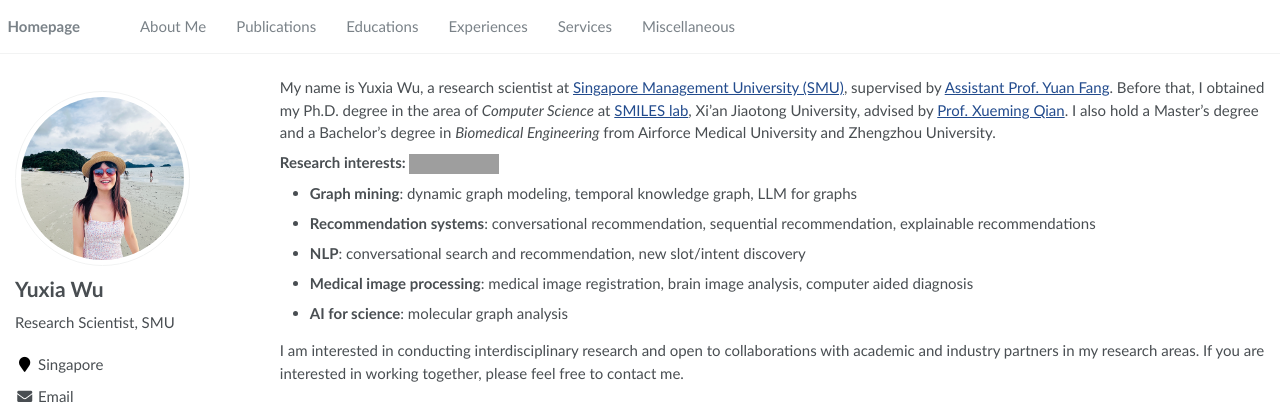
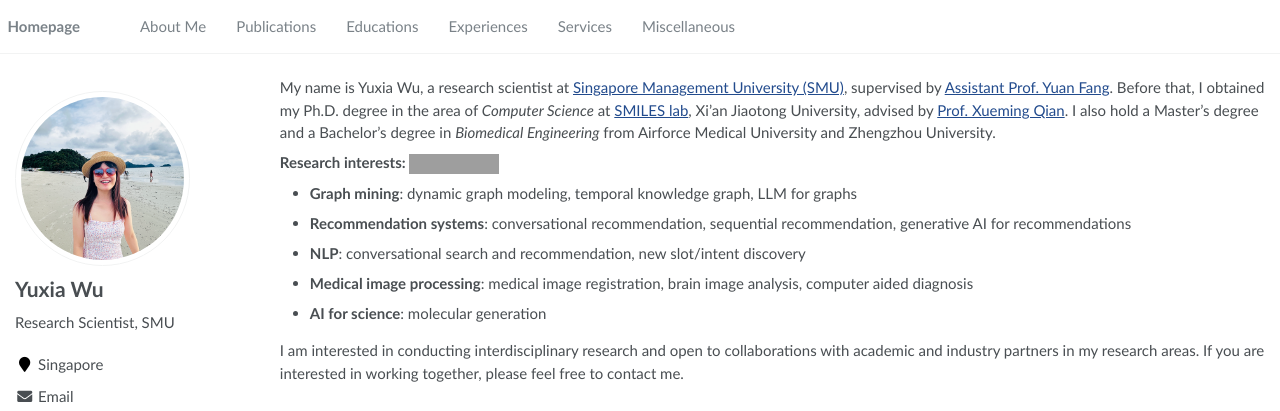
Before and after one commit to YuxiaWu/YuxiaWu.github.io, a Jekyll site: the page built from _pages/about.md, in a window 1280 px wide and 900 px high. Shown: the top 411 px of the window. Built offline with Jekyll 4.4.1, drawn with Linux system fonts in a browser that asks for light colours; some web fonts are replaced; grey boxes are pictures that could not be loaded.

Commit message:
Update about.md

```diff
--- a/_pages/about.md
+++ b/_pages/about.md
@@ -24,10 +24,10 @@ My name is Yuxia Wu, a research scientist at [Singapore Management University (S
 **Research interests:** <a href='https://scholar.google.com/citations?user=bRgptuYAAAAJ&hl=en'><img src="https://img.shields.io/endpoint?url={{ url | url_encode }}&logo=Google%20Scholar&labelColor=f6f6f6&color=9cf&style=flat&label=citations"></a>
 
 - **Graph mining**: dynamic graph modeling, temporal knowledge graph, LLM for graphs
-- **Recommendation systems**: conversational recommendation, sequential recommendation, explainable recommendations
+- **Recommendation systems**: conversational recommendation, sequential recommendation, generative AI for recommendations
 - **NLP**: conversational search and recommendation, new slot/intent discovery
 - **Medical image processing**: medical image registration, brain image analysis, computer aided diagnosis
-- **AI for science**: molecular graph analysis
+- **AI for science**: molecular generation
 
 I am interested in conducting interdisciplinary research and open to collaborations with academic and industry partners in my research areas. If you are interested in working together, please feel free to contact me.
 
```
